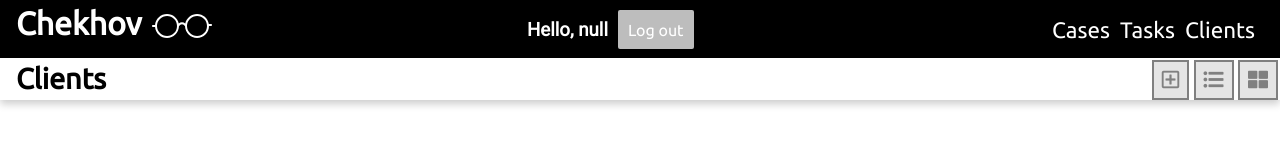
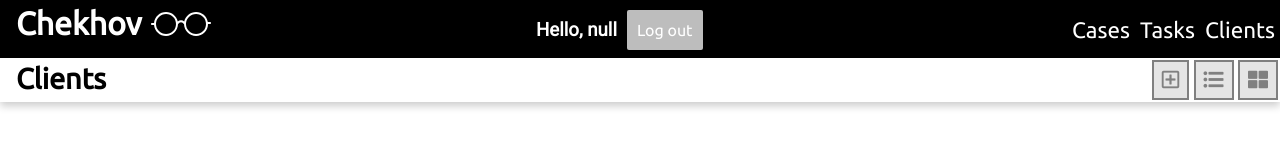
Before and after one commit to elainechan/chekhov, a website: page public/client.html in a window 1280 px wide. Drawn offline with nearby package versions, Linux system fonts and the light colour scheme; no server answers; sample sign-in values are in the browser's storage.

Commit message:
Massive general styling and debugging.

```diff
--- a/public/case-profile.css
+++ b/public/case-profile.css
@@ -11,10 +11,13 @@
 	height: 30px;
 }
 .logo-image {
+	display: none;
+	/*
 	width: 60px !important;
     margin-top: 2px !important;
     margin-bottom: -20px !important;
-    vertical-align: top !important;
+	vertical-align: top !important;
+	*/
 }
 .username {
 	display: flex;
@@ -49,8 +52,8 @@
 	color: white;
 	font-size: 1.2em;
 }
-.top-nav li:hover {
-	background: gray;
+.top-nav li a:hover {
+	color: gray;
 }
 h1 {
 	float: left;
@@ -313,7 +316,6 @@ textarea {
 ::placeholder {
 	color: #bdbdbd;
 }
-
 /* Tablet */
 @media only screen and (min-width: 640px) {
 	/* change widths and positions */
@@ -339,8 +341,8 @@ textarea {
 		color: white;
 		font-size: 1.4em;
 	}
-	.top-nav li:hover {
-		background: gray;
+	.top-nav li a:hover {
+		color: gray;
 	}
 	h1 {
 		float: left;
@@ -351,8 +353,9 @@ textarea {
 		margin-left: 16px;
 	}
 	.logo-image {
-		width: 82px;
-		margin-top: -4px;
+		width: 80px;
+		margin-top: -6px;
+		margin-bottom: -20px;
 		vertical-align: top;
 		height: 60px;
 	}
@@ -362,9 +365,9 @@ textarea {
 		background: black;
 		justify-content: space-between;
 		width: 100%;
+		height: 60px;
 		top: 0;
 		left: 0;
-		height: 60px;
 	}
 	h1>a {
 		color: white;
--- a/public/case-profile.js
+++ b/public/case-profile.js
@@ -246,7 +246,7 @@ function postNewTask() {
 				type: 'POST',
 				contentType: 'application/json',
 				success: (content) => {
-					console.log('New task posted');
+					console.log('New task posted');$('.remove-task-item').remove();
 					$('.new.task-item')
 					.append(`
 					<button class="delete-task" data-id=${content.task._id}>Delete task</button>
--- a/public/case.css
+++ b/public/case.css
@@ -23,14 +23,19 @@ h1>a {
 	width: 100%;
 	height: 60px;
 }
+/*
 .top-logo {
 	height: 30px;
 }
+*/
 .logo-image {
-	width: 60px !important;
-    margin-top: 2px !important;
-    margin-bottom: -20px !important;
-    vertical-align: top !important;
+	display: none;
+	/*
+	width: 60px;
+    margin-top: 2px;
+    margin-bottom: -20px;
+	vertical-align: top;
+	*/
 }
 .top-nav ul {
 	padding-top: 0;
@@ -50,7 +55,7 @@ h1>a {
 	font-size: 1.2em;
 }
 .top-nav li:hover {
-	background: gray;
+	color: gray;
 }
 h1 {
 	float: left;
@@ -310,10 +315,12 @@ select {
 
 	header {
 		display: block;
+		flex-direction: row;
 		position: fixed;
 		background: black;
 		justify-content: space-between;
 		width: 100%;
+		height: 60px;
 		top: 0;
 		left: 0;
 	}
@@ -338,10 +345,10 @@ select {
 		color: white;
 		font-size: 1.4em;
 	}
-	.top-nav li:hover {
-		background: gray;
+	.top-nav li a:hover {
+		color: gray;
 	}
-	h1 {
+	.top-logo > h1 {
 		float: left;
 		font-family: 'Ubuntu', sans-serif;
 		color: white;
@@ -350,10 +357,19 @@ select {
 		margin-left: 16px;
 	}
 	.logo-image {
-		width: 82px;
-		margin-top: -4px;
+		display: flex;
+		width: 80px;
+		margin-top: -6px;
+		margin-bottom: -20px;
 		vertical-align: top;
 		height: 60px;
+	}
+	.username {
+		display: flex;
+	}
+	.greeting {
+		color: white;
+		font-family: 'Roboto', sans-serif;
 	}
 
 	/* Title: Case and views nav */
--- a/public/case.js
+++ b/public/case.js
@@ -170,7 +170,8 @@ function postNewCase() {
 		if ($(".new-client-div").attr("style") === "display: none;") {
 			var caseObj = {
 				name: $('.case-name').val(),
-				clientId: $('option:selected', this).attr('value')
+				clientId: $('option:selected', this).attr('value'),
+				clientName: $('option:selected', this).text()
 			};
 		} else {
 			var caseObj = {
--- a/public/client-profile.css
+++ b/public/client-profile.css
@@ -16,8 +16,8 @@
 	color: white;
 	font-size: 1.4em;
 }
-.top-nav li:hover {
-	background: gray;
+.top-nav li a:hover {
+	color: gray;
 }
 h1 {
 	float: left;
@@ -52,8 +52,49 @@ a {
 }
 
 .title {
-	text-align: center;
-	font-size: 28px;
+	font-size: 1em;
+	width: 100%;
+	position: fixed;
+	display: flex;
+	flex-direction: column;
+	justify-content: space-between;
+	font-family: 'Ubuntu';
+	margin-top: 79px;
+	margin-bottom: 2px;
+	background: white;
+	z-index: 1;
+	box-shadow: 0 4px 8px 0 rgba(0,0,0,0.2);
+}
+.title-client-profile {
+	margin-left: 10px;
+	margin-top: 6px;
+	margin-bottom: 2px;
+}
+.title-client-profile-text {
+	margin-top: 0px;
+    margin-bottom: 0px;
+}
+.title-client-name {
+	margin-top: 0px;
+	margin-bottom: 0px;
+	margin-left: 12px;
+}
+.title-client-name-text {
+	margin-top: 2px;
+	margin-bottom: 0px;
+	margin-left: 2px;
+}
+/* Title address field*/
+.title-address {
+	display: flex;
+	justify-content: space-between;
+	margin-top: 0px;
+    margin-bottom: 0px;
+}
+.title-address-text {
+	margin-top: 0px;
+	margin-bottom: 0px;
+	margin-left: 14px;
 }
 
 .case-item {
@@ -169,15 +210,14 @@ textarea {
 
 	/* header */
 	header {
-		display: flex;
-		flex-direction: row;
+		display: block;
 		position: fixed;
 		background: black;
 		justify-content: space-between;
 		width: 100%;
+		height: 60px;
 		top: 0;
 		left: 0;
-		z-index: 1;
 	}
 	h1>a {
 		color: white;
@@ -199,10 +239,18 @@ textarea {
 		margin-left: 16px;
 	}
 	.logo-image {
-		width: 82px;
-		margin-top: -4px;
+		width: 80px;
+		margin-top: -6px;
+		margin-bottom: -20px;
 		vertical-align: top;
 		height: 60px;
+	}
+	.username {
+		display: flex;
+	}
+	.greeting {
+		color: white;
+		font-family: 'Roboto', sans-serif;
 	}
 	.top-nav {
 		display: block;
@@ -219,33 +267,58 @@ textarea {
 		color: white;
 		font-size: 1.4em;
 	}
-	.top-nav li:hover {
-		background: gray;
+	.top-nav li a:hover {
+		color: gray;
 	}
-	.username {
-		display: flex;
-	}
-	.greeting {
-		color: white;
-		font-family: 'Roboto', sans-serif;
-	}
+
 
 	/* Title: Task and views nav */
 	.title {
-		text-align: center;
-		font-size: 1.2em;
-		margin-top: 58px;
+		font-size: 1em;
+		width: 100%;
+		position: fixed;
+		display: flex;
+		flex-direction: row;
+		justify-content: space-between;
+		font-family: 'Ubuntu';
+		margin-top: 0;
+		margin-bottom: 0;
+		background: white;
+		z-index: 1;
 		box-shadow: 0 4px 8px 0 rgba(0,0,0,0.2);
 	}
-	.title h2 {
+	.title-client-profile {
 		margin-left: 16px;
 		margin-top: 4px;
 		margin-bottom: 2px;
 	}
+	.title-client-profile-text {
+		margin-top: 0;
+		margin-bottom: 0;
+	}
+	.title-client-name {
+		margin-left: 10px;
+		margin-top: 8px;
+	}
+	.title-client-name-text {
+		margin-top: 0;
+    	margin-bottom: 0;
+	}
+	.title-address {
+		display: flex;
+		justify-content: center;
+		margin-top: 0;
+    	margin-bottom: 0;
+	}
+	.title-address-text {
+		margin-top: 8px;
+    	margin-bottom: 0;
+	}
 	.views-nav {
 		text-align: right;
-		margin-right: 2px;
-		margin-top: 2px;
+		margin-right: 1px;
+		margin-top: 1px;
+		margin-bottom: 1px;
 	}
 	.views-nav i {
 		color: gray;
--- a/public/client.css
+++ b/public/client.css
@@ -269,6 +269,7 @@ textarea {
 			background: black;
 			justify-content: space-between;
 			width: 100%;
+			height: 60px;
 			top: 0;
 			left: 0;
 			z-index: 1;
@@ -293,14 +294,11 @@ textarea {
 			margin-left: 16px;
 		}
 		.logo-image {
-			width: 82px;
-			margin-top: -4px;
+			width: 80px;
+			margin-top: -6px;
+			margin-bottom: -20px;
 			vertical-align: top;
 			height: 60px;
-		}
-		.top-nav {
-			display: block;
-			margin-right: 20px;
 		}
 		.top-nav li {
 			display: inline-block;
@@ -314,7 +312,7 @@ textarea {
 			font-size: 1.4em;
 		}
 		.top-nav li:hover {
-			background: gray;
+			color: gray;
 		}
 		.username {
 			display: flex;
--- a/public/client.html
+++ b/public/client.html
@@ -9,6 +9,7 @@
 </head>
 <body>
   	<header>
+			<div class="top-bar">
 				<div class="top-logo">
 						<h1><a href="./dashboard.html">Chekhov</a></h1>
 						<img class="logo-image" src="./assets/eyeglasses1.svg" alt="Eyeglasses">
@@ -24,12 +25,19 @@
 			<li><a href="./client.html">Clients</a></li>
 		</ul>
 	</nav>
+</div>
 	<div class="title">
 			<h2>Clients</h2>
 			<nav class="views-nav">
-					<i class="far fa-plus-square new-client-button"></i>
-					<i class="fas fa-list-ul list-button"></i>
-					<i class="fas fa-th-large card-button"></i>
+				<i class="far fa-plus-square new-case-button tooltip">
+					<span class="tooltiptext">Add new</span>
+				  </i>
+				  <i class="fas fa-list-ul list-button tooltip">
+					  <span class="tooltiptext">List view</span>
+				  </i>
+				  <i class="fas fa-th-large card-button tooltip">
+					  <span class="tooltiptext">Card view</span>
+				  </i>
 			</nav>
 			</div>
   </header>
--- a/public/client.js
+++ b/public/client.js
@@ -137,6 +137,7 @@ function postNewClient() {
 			type: 'POST',
 			contentType: 'application/json',
 			success: (content) => {
+				$('.remove-client-item').remove();
 				$('.new.client-item').append(`<button class="go-to-client" value="${content._id}">Client profile</button>
 				<button class="delete-client" data-id="${content._id}">Delete client</button>`)
 				$('.new.client-item').removeClass('new');
--- a/public/dashboard.css
+++ b/public/dashboard.css
@@ -226,8 +226,9 @@ button:hover {
 		margin-left: 16px;
 	}
 	.logo-image {
-		width: 82px;
-		margin-top: -4px;
+		width: 80px;
+		margin-top: -6px;
+		margin-bottom: -20px;
 		vertical-align: top;
 		height: 60px;
 	}
--- a/public/task.css
+++ b/public/task.css
@@ -288,6 +288,7 @@ h3 {
 		background: black;
 		justify-content: space-between;
 		width: 100%;
+		height: 60px;
 		top: 0;
 		left: 0;
 		z-index: 1;
--- a/public/task.js
+++ b/public/task.js
@@ -253,7 +253,7 @@ function addNewTask() {
 			);
 		} else {
 			$('#tasks').prepend(
-				`<div class="new task-item task-list" data-id="" case="">
+				`<div class="new task-item task-card" data-id="" case="">
 				<div class="task-name-div">
 				<textarea class="new task-name" id="task-name-input" placeholder="Enter name" data-id="" value=""></textarea>
 				<i class="fas fa-times remove-task-item tooltip">
@@ -378,6 +378,7 @@ function postNewTask() {
 				contentType: 'application/json',
 				success: (content) => {
 					console.log('New task posted');
+					$('.remove-task-item').remove();
 					$('.new.task-item > .task-case-div').remove();
 					$('.new.task-item')
 					.append(`
@@ -419,6 +420,7 @@ function postNewTask() {
 				contentType: 'application/json',
 				success: (content) => {
 					console.log('New task posted');
+					$('.remove-task-item').remove();
 					$('.new.task-item > .task-case-div').remove();
 					$('.new.task-item').attr('case', `${content.task.caseId}`);
 					$('.new.task-item')
```
Also changed, not shown: public/case.html (+1 -1 lines), public/client-profile.html (+15 -9 lines), public/client-profile.js (+10 -2 lines), public/task.html (+1 -1 lines), server.js (+7 -2 lines).
